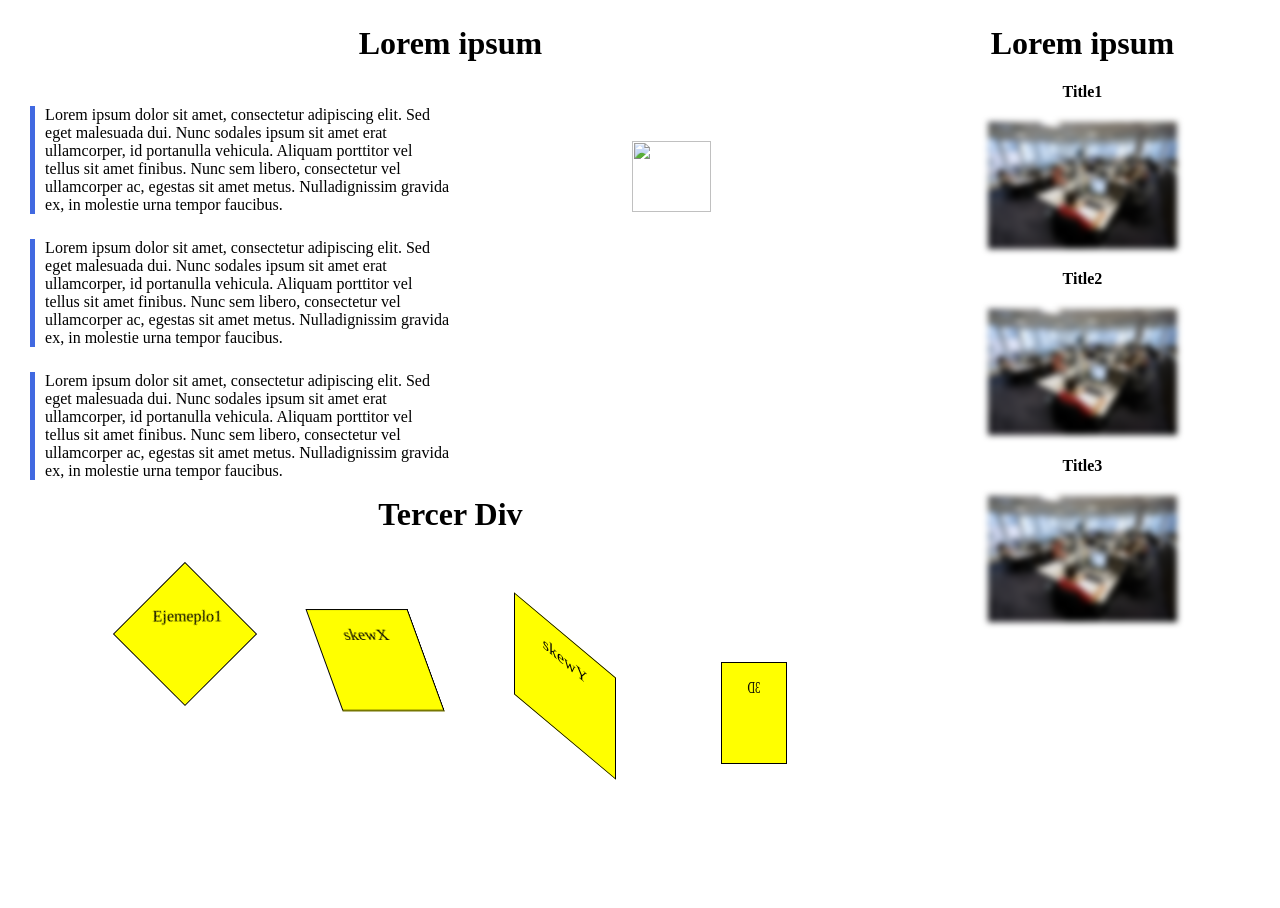
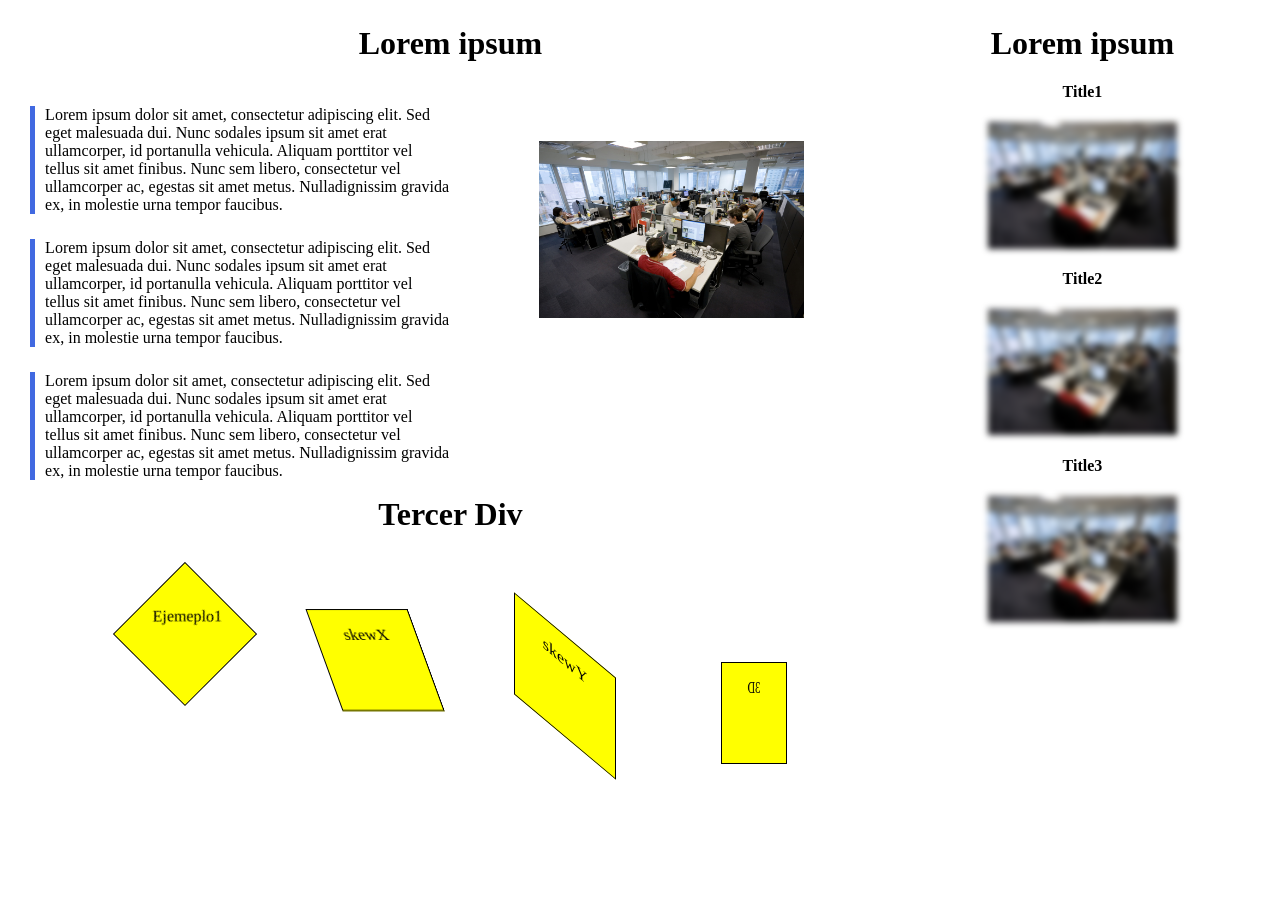
Before and after one commit to amalion2010/ofipractica, a plain HTML site: page index.html in a window 1280 px wide. Shown: the part 925-1833 px from the top of the page. Drawn offline with Linux system fonts and the light colour scheme.

Commit message:
Update index.html

```diff
--- a/index.html
+++ b/index.html
@@ -37,7 +37,7 @@
 <p class="infos">Lorem ipsum dolor sit amet, consectetur adipiscing elit. Sed eget malesuada dui. Nunc sodales ipsum sit amet erat ullamcorper, id portanulla vehicula. Aliquam porttitor vel tellus sit amet finibus. Nunc sem libero, consectetur vel ullamcorper ac, egestas sit amet metus. Nulladignissim   gravida   ex,   in   molestie   urna   tempor   faucibus.</p>
 <p class="infos">Lorem ipsum dolor sit amet, consectetur adipiscing elit. Sed eget malesuada dui. Nunc sodales ipsum sit amet erat ullamcorper, id portanulla vehicula. Aliquam porttitor vel tellus sit amet finibus. Nunc sem libero, consectetur vel ullamcorper ac, egestas sit amet metus. Nulladignissim   gravida   ex,   in   molestie   urna   tempor   faucibus.</p>
         </div>
-    <img id="ofi" src="images/office.jpg">
+    <img id="ofi" src="office.jpg">
 </div>
 
 <div id="blog">
```
